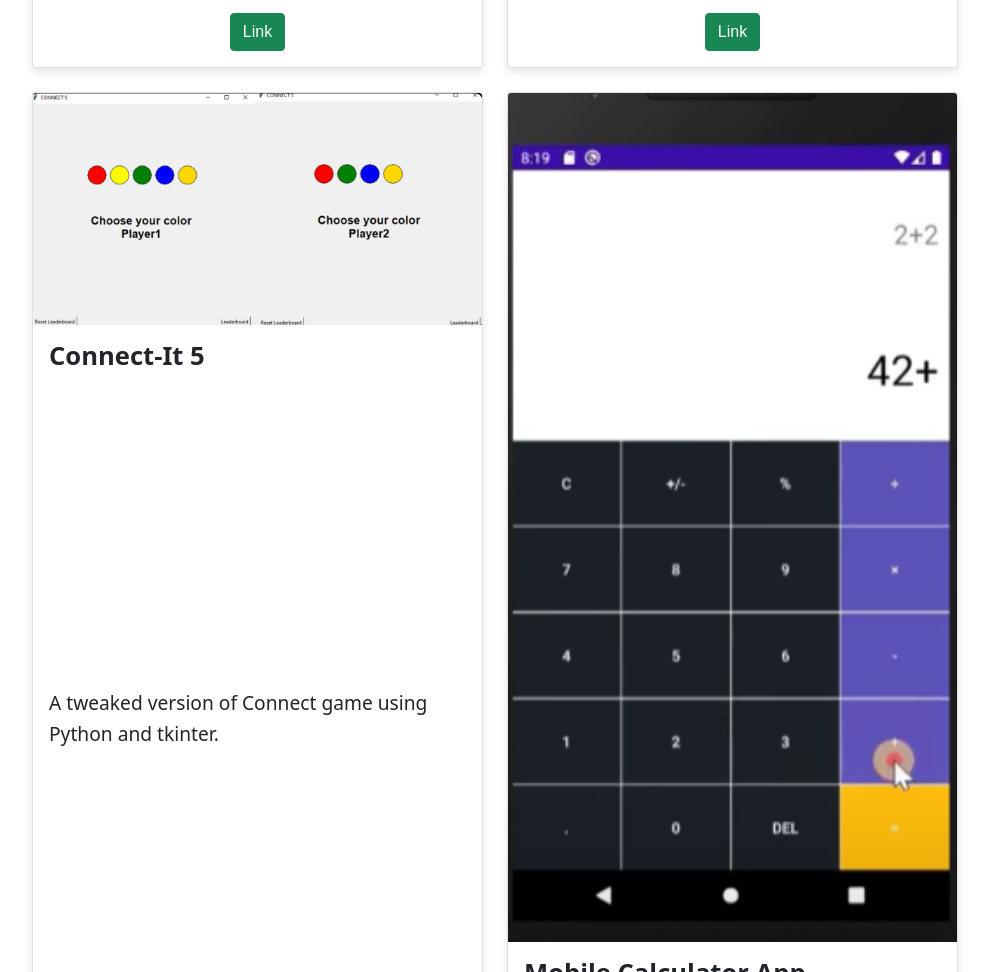
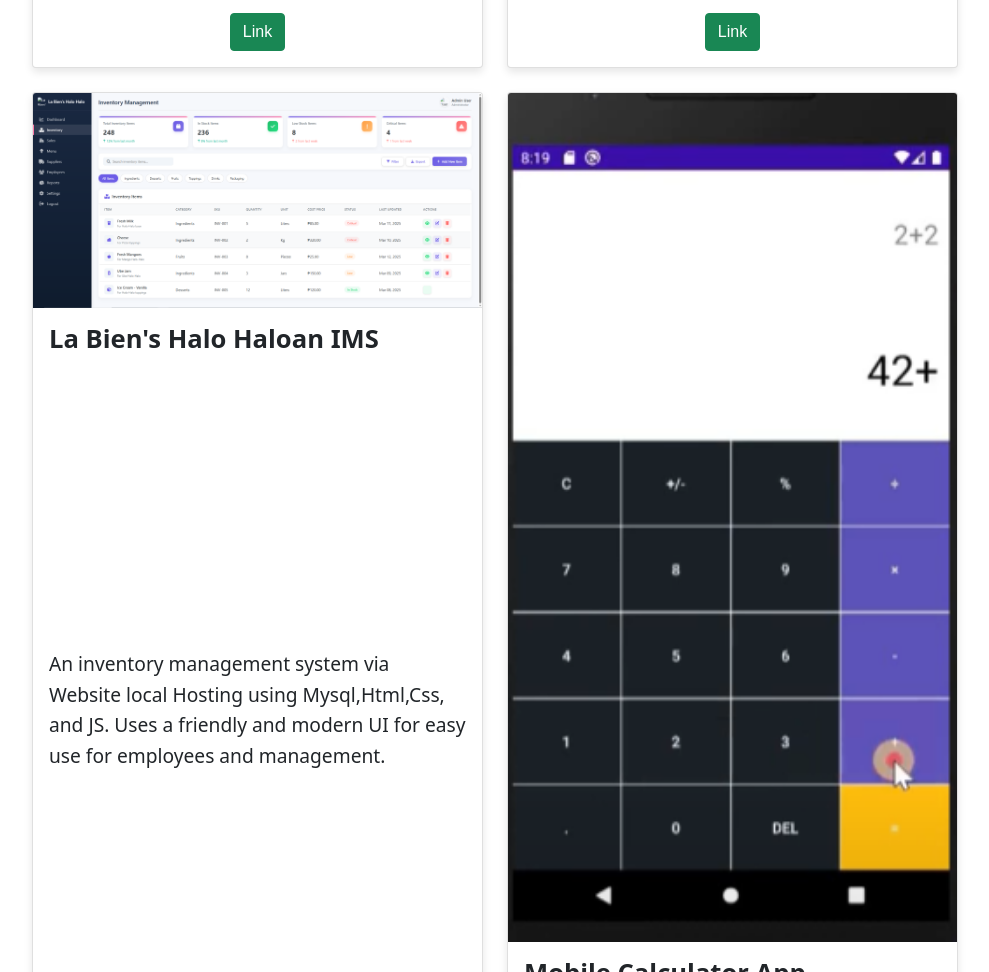
Before and after one commit to POKNUTDONUT/CabicoPortfolio.github.io, a plain HTML site: page index.html in a window 1280 px wide. Shown: the part 2645-3617 px from the top of the page, without its empty margins (145-1134 px from the left). Drawn offline with nearby package versions, Linux system fonts and the light colour scheme; a web font is replaced by a local one.

Commit message:
Updated the projects to include IM project

```diff
--- a/index.html
+++ b/index.html
@@ -138,12 +138,12 @@
         <div class="row justify-content-center">
             <div class="col-lg-5 mt-4">
                 <div class="card portfolioContent">
-                    <img class="card-img-top" src="Images/portfolioImage3.png" alt="Card image">
+                    <img class="card-img-top" src="Images/inventory.png" alt="Card image">
                     <div class="card-body">
-                        <h4 class="card-title">Connect-It 5</h4>
-                        <p class="card-text">A tweaked version of Connect game using Python and tkinter.</p>
+                        <h4 class="card-title">La Bien's Halo Haloan IMS</h4>
+                        <p class="card-text">An inventory management system via Website local Hosting using Mysql,Html,Css, and JS. Uses a friendly and modern UI for easy use for employees and management.</p>
                         <div class="text-center">
-                            <a href="https://github.com/POKNUTDONUT/CABICO_CONNECT_FINALITPROJECT/tree/master" class="btn btn-success">Link</a>
+                            <a href="https://github.com/kentuu0730/Feintanyl_LA-Biens-HaloHalo" class="btn btn-success">Link</a>
                         </div>
                     </div>
                 </div>
```
Also changed, not shown: Images/inventory.png (added).
